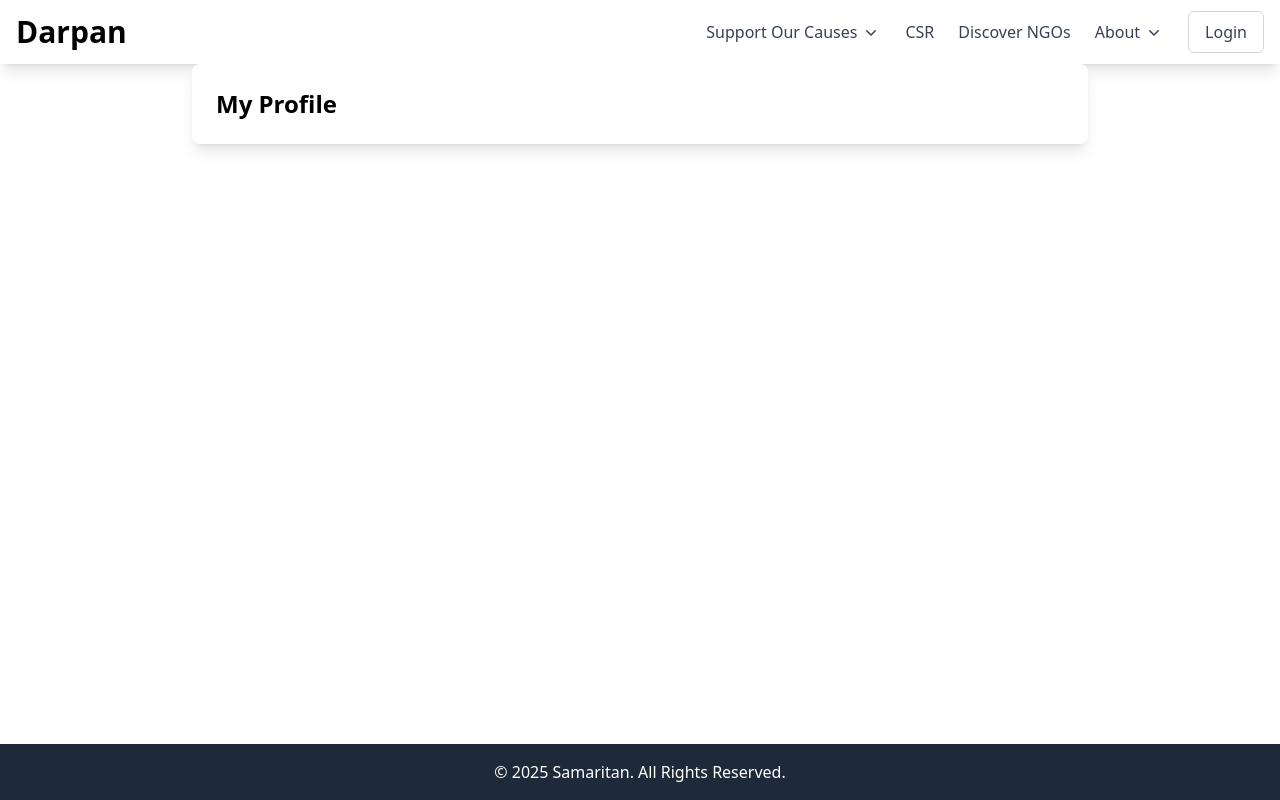
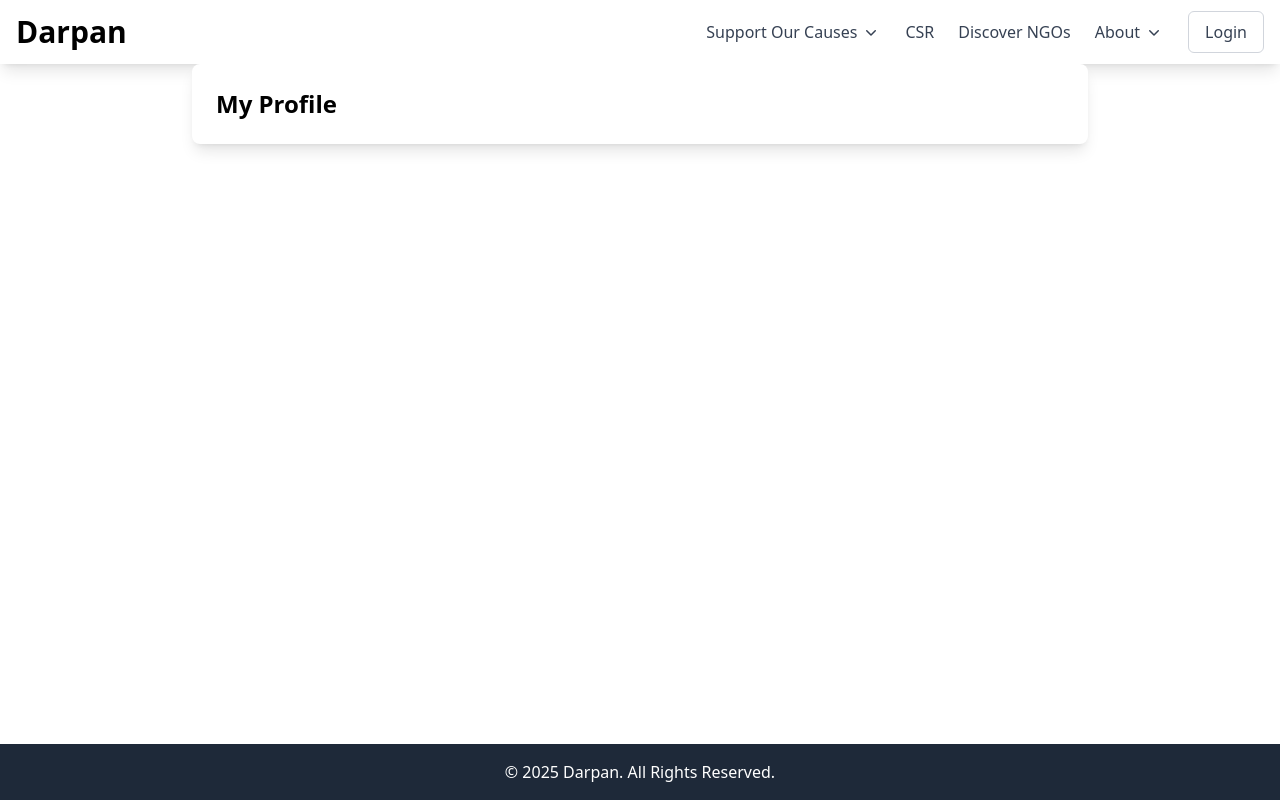
Before and after one commit to vatsalvyas1/darpan, a React (Vite) app in the folder frontend/: page /profile in a window 1280 px wide. Built offline with nearby package versions, Linux system fonts and the light colour scheme; no server answers.

Commit message:
footer name edit

```diff
--- a/frontend/src/components/Footer.jsx
+++ b/frontend/src/components/Footer.jsx
@@ -2,7 +2,7 @@ const Footer = () => {
     return (
       <footer className="bg-gray-800 text-white py-4">
         <div className="container mx-auto text-center">
-          <p>&copy; {new Date().getFullYear()} Samaritan. All Rights Reserved.</p>
+          <p>&copy; {new Date().getFullYear()} Darpan. All Rights Reserved.</p>
         </div>
       </footer>
     );
```
